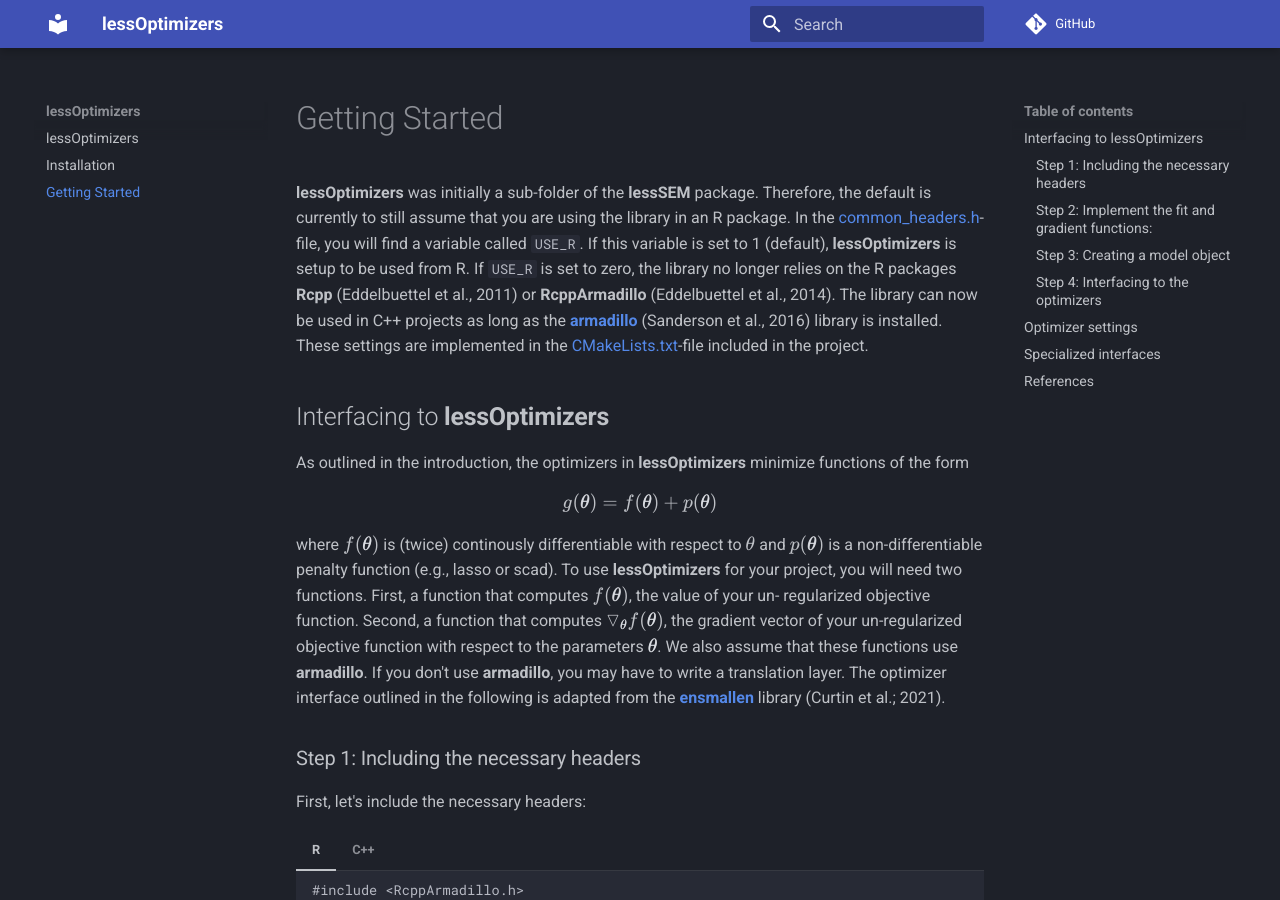
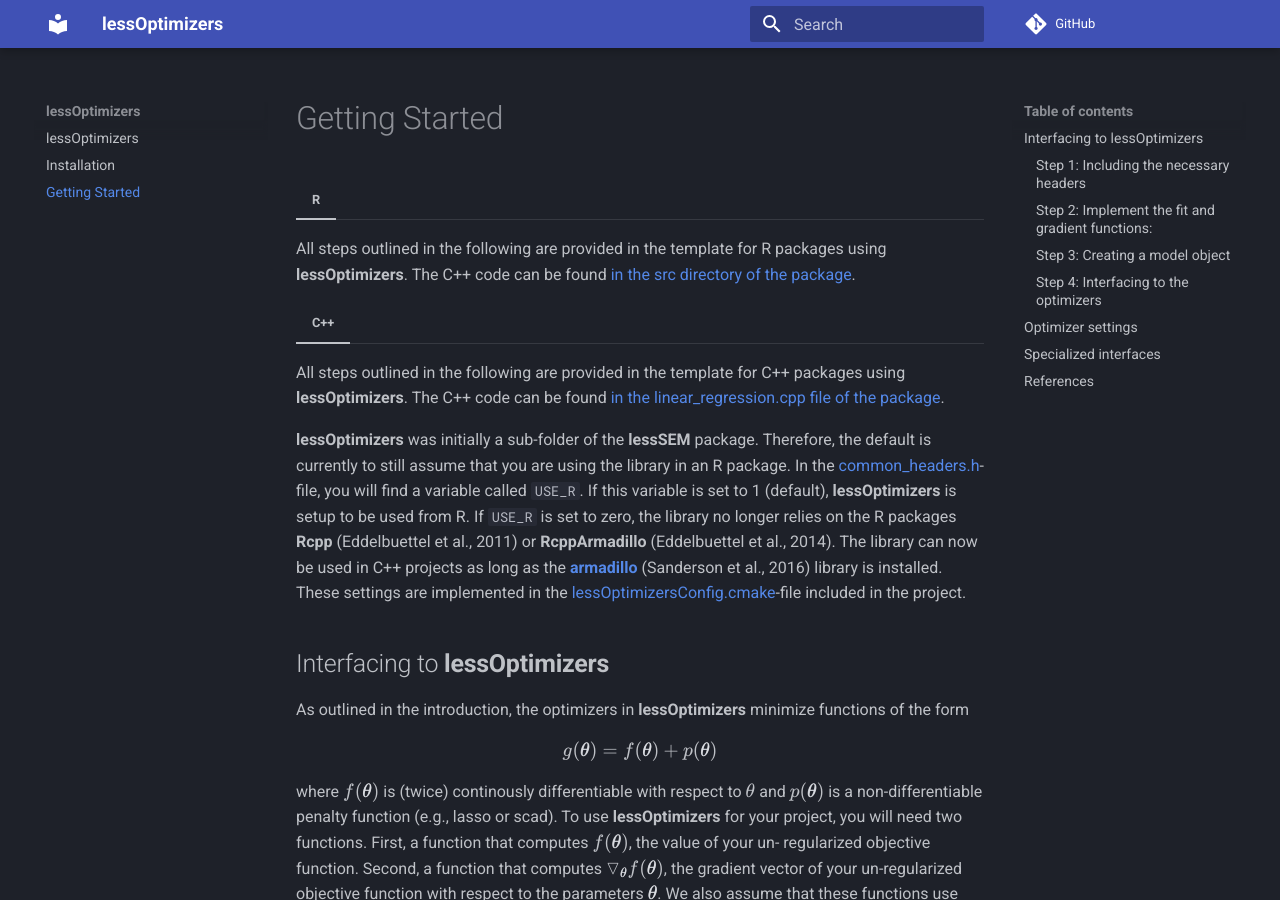
Before and after one commit to jhorzek/lesstimate, an MkDocs documentation site: the page built from docs/2-getting-started.md, in a window 1280 px wide and 900 px high. Built offline with MkDocs 1.6.1 and Material for MkDocs 9.7.7, drawn with Linux system fonts in a browser that asks for light colours; comment, search, counter and statistics services are not loaded; some of the changed text lies outside the part shown.

Commit message:
adding links to templates

````diff
--- a/docs/2-getting-started.md
+++ b/docs/2-getting-started.md
@@ -1,4 +1,12 @@
 # Getting Started
+
+=== "R"
+
+  All steps outlined in the following are provided in the template for R packages using **lessOptimizers**. The C++ code can be found [in the src directory of the package](https://github.com/jhorzek/lessOptimizersTemplateR/blob/main/src/example.cpp).
+
+=== "C++"
+
+  All steps outlined in the following are provided in the template for C++ packages using **lessOptimizers**. The C++ code can be found [in the linear_regression.cpp file of the package](https://github.com/jhorzek/lessOptimizersTemplateCpp/blob/main/linear_regression.cpp).
 
 **lessOptimizers** was initially a sub-folder of the **lessSEM** package. Therefore,
 the default is currently to still assume that you are using the library in an R package.
@@ -7,7 +15,7 @@
 is setup to be used from R. If `USE_R` is set to zero, the library no longer relies on the R packages
 **Rcpp** (Eddelbuettel et al., 2011) or **RcppArmadillo** (Eddelbuettel et al., 2014). The library can now be used in
 C++ projects as long as the [**armadillo**](https://arma.sourceforge.net/) (Sanderson et al., 2016)
-library is installed. These settings are implemented in the [CMakeLists.txt](https://github.com/jhorzek/lessOptimizers/blob/main/CMakeLists.txt)-file included
+library is installed. These settings are implemented in the [lessOptimizersConfig.cmake](https://github.com/jhorzek/lessOptimizers/blob/b952a8509f388f2284450414bc781a9114c98243/lessOptimizersConfig.cmake)-file included
 in the project.
 
 ## Interfacing to **lessOptimizers**
@@ -107,7 +115,7 @@
     ```
 
 === "C++"
-    We recommend setting up **lessOptimizers** with CMake. You will find an example [here](https://github.com/jhorzek/lessOptimizers/blob/documentation/.github/workflows/linear_regression.cpp).
+    We recommend setting up **lessOptimizers** with CMake. You will find an example [here](https://github.com/jhorzek/lessOptimizersTemplateCpp).
     ```
     #include <include/lessOptimizers.h>
     ```
````
Also changed, not shown: other parts of docs/2-getting-started.md (+1 -3 lines), docs/1-installation.md (+8 -4 lines).
